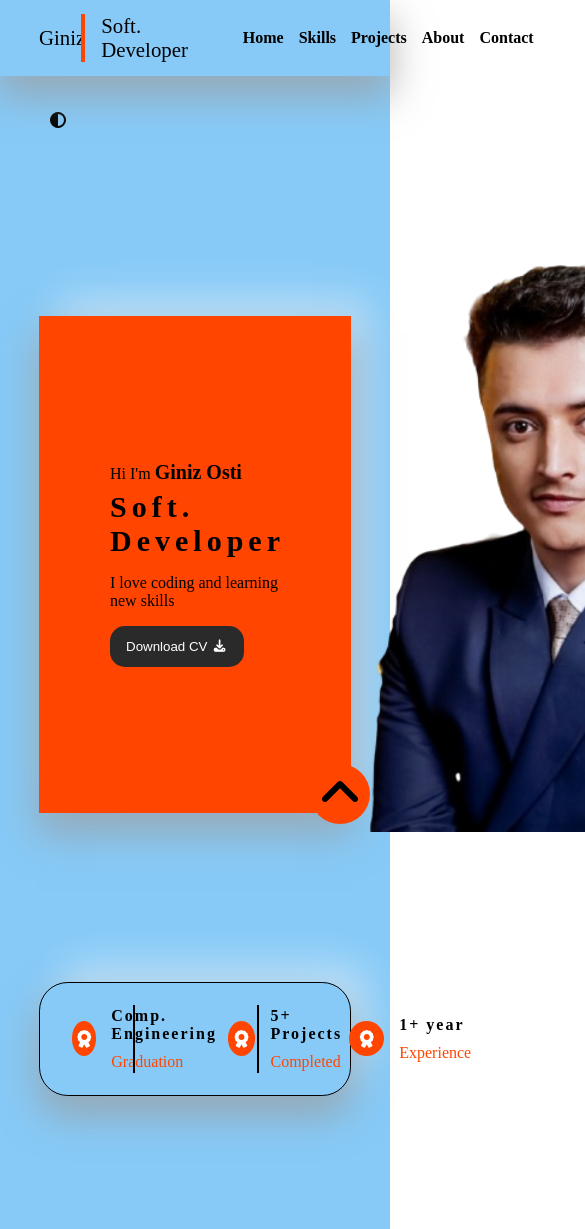
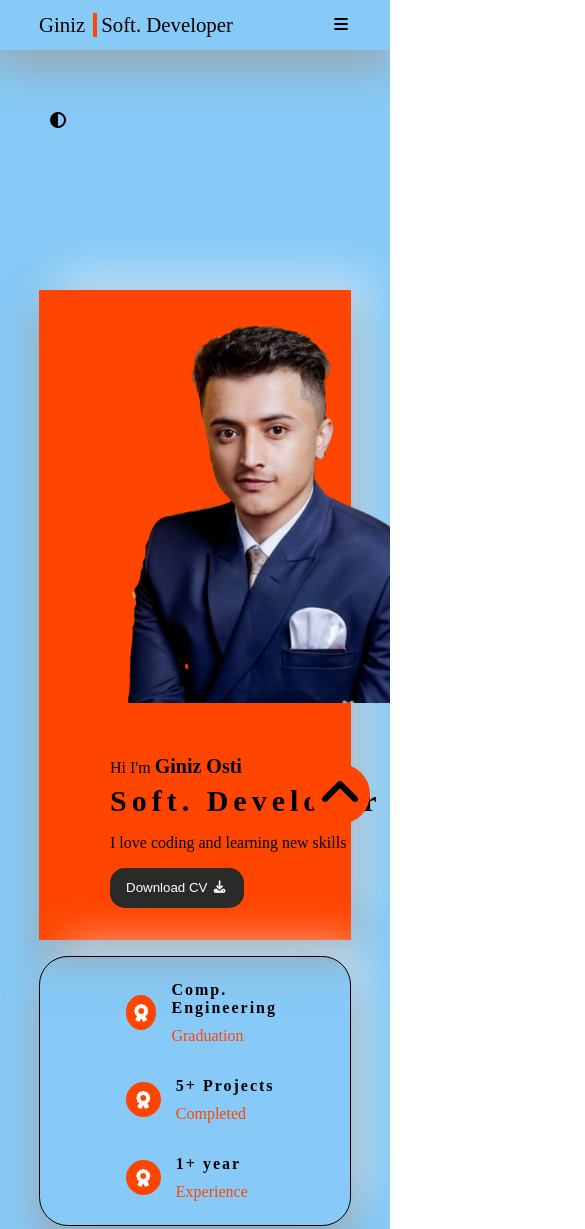
Before and after one commit to giniz123/Portfolio, a plain HTML site: page index.html in a window 390 px wide. Shown: the top 1229 px of the page, 585 px wide, since content can reach past the window. Drawn offline with Linux system fonts and the light colour scheme; a web font is replaced by a local one.

Commit message:
media query added for mobile view

```diff
--- a/index.html
+++ b/index.html
@@ -42,6 +42,12 @@
 
             <div class="softdev">Soft. Developer</div>
           </div>
+
+          <label for="hamburger">
+            <i class="fa-solid fa-bars"></i>
+          </label>
+
+          <input type="checkbox" id="hamburger" />
 
           <div class="navopt">
             <ul>
@@ -98,6 +104,8 @@
             </div>
           </div>
 
+          <div class="line"></div>
+
           <div class="banicon-2">
             <div class="banner-icon">
               <i class="fa-solid fa-award"></i>
@@ -107,6 +115,8 @@
               <div>Completed</div>
             </div>
           </div>
+
+          <div class="line"></div>
 
           <div class="banicon-3">
             <div class="banner-icon">
--- a/style.css
+++ b/style.css
@@ -40,6 +40,7 @@ a {
 .wrapper {
   background: var(--primary-backgroundcolor-blue--);
   min-height: 100vh;
+  overflow-x: hidden;
 }
 
 .title {
@@ -126,7 +127,6 @@ nav > div {
 
 .navopt ul > li:hover {
   transition: all 0.3s linear;
-
   color: var(--orange-color);
   transform: scale(1.2);
   cursor: pointer;
@@ -204,8 +204,7 @@ nav > div {
   display: flex;
   justify-content: space-between;
   align-items: center;
-
-  position: relative;
+  flex-wrap: wrap;
 }
 
 .banicon-1,
@@ -217,22 +216,10 @@ nav > div {
   gap: 15px;
 }
 
-.banicon-1::after {
-  content: "";
-  background: #000;
-  height: 60%;
+.banner > div .line {
+  height: 70px;
   width: 2px;
-  position: absolute;
-  left: 30%;
-}
-
-.banicon-2::after {
-  content: "";
-  background: #000;
-  height: 60%;
-  width: 2px;
-  position: absolute;
-  left: 70%;
+  background: grey;
 }
 
 .banner-icon {
@@ -380,7 +367,7 @@ nav > div {
 
 .contact {
   padding-top: 7rem;
-  width: 600px;
+  width: 400px;
   margin: auto;
   margin-top: 5rem;
 }
@@ -400,7 +387,7 @@ nav > div {
   font-size: 4rem;
   display: flex;
   justify-content: space-between;
-  gap: 3rem;
+  gap: 2rem;
 }
 
 .contact h3 {
@@ -482,3 +469,88 @@ footer .top ul li {
   right: 20px;
   bottom: 20px;
 }
+
+#hamburger {
+  display: none;
+}
+
+[for="hamburger"] {
+  display: none;
+}
+
+/* media query */
+
+@media (max-width: 768px) {
+  [for="hamburger"] {
+    cursor: pointer;
+    display: block;
+  }
+
+  .navopt {
+    position: absolute;
+    background: var(--primary-backgroundcolor-blue--);
+    width: 250px;
+    height: 100vh;
+    top: 3.33rem;
+    left: 100vw;
+  }
+
+  .navopt > ul {
+    flex-direction: column;
+    padding-inline-start: 0;
+    line-height: 3rem;
+    font-size: 1.3rem;
+  }
+
+  #hamburger:checked + .navopt {
+    left: calc(100vw - 250px);
+    transition: all 0.5s;
+  }
+
+  /* hero-section */
+  .hero-text {
+    grid-template-areas:
+      "img"
+      "div";
+  }
+
+  .hero-text > .hero-img {
+    justify-content: center;
+    align-items: center;
+  }
+
+  .hero-img > img {
+    height: 80%;
+  }
+
+  /* banner section */
+
+  .banner > div {
+    display: flex;
+    flex-direction: column;
+
+    align-items: flex-start;
+    padding-left: 22%;
+    gap: 2rem;
+  }
+
+  .banner > div .line {
+    display: none;
+  }
+
+  /* project-section */
+  .project > div .project-list {
+    grid-template-columns: repeat(1, 1fr);
+  }
+
+  /* about-section */
+  .about-content {
+    flex-direction: column;
+    justify-content: center;
+    align-items: center;
+  }
+
+  .about-content .about-img {
+    width: 100%;
+  }
+}
```
